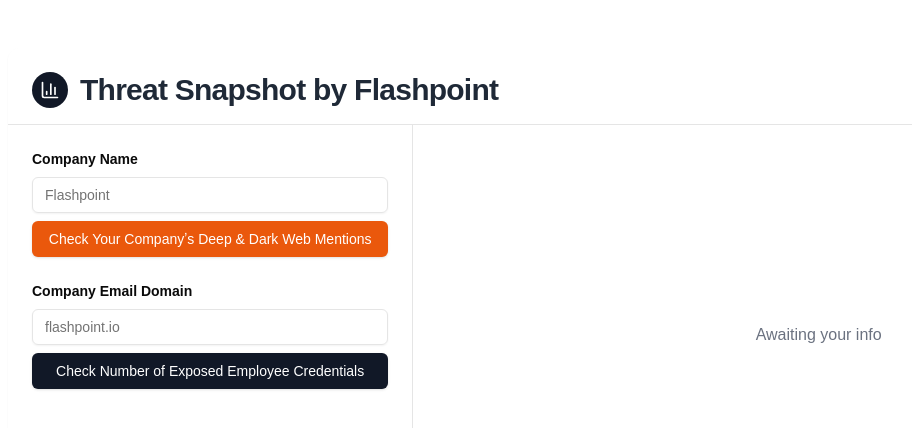
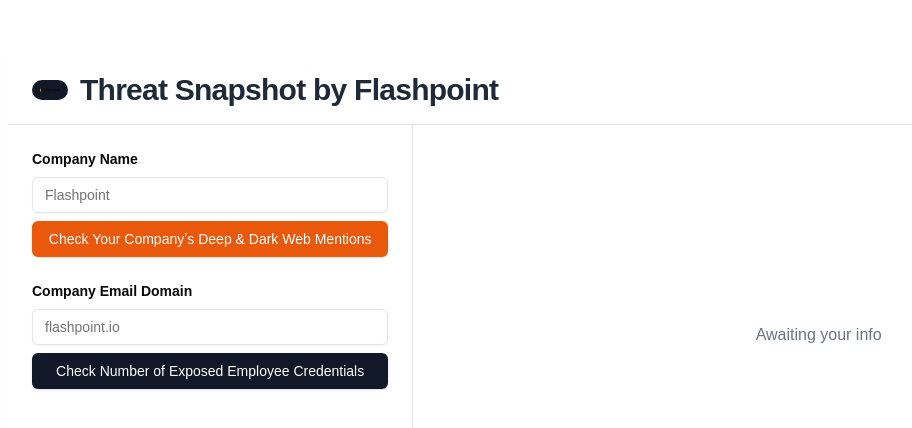
Before and after one commit to rrh1441/prospect, a Next.js app: page / in a window 1280 px wide. Shown: the top 428 px of the page, without its empty margins (24-936 px from the left). Built offline with nearby package versions, Linux system fonts and the light colour scheme.

Commit message:
Updated icon

```diff
--- a/src/app/page.tsx
+++ b/src/app/page.tsx
@@ -19,8 +19,8 @@
 import {
   Loader2,
   AlertTriangle,
-  BarChart3,
 } from "lucide-react";
+import Image from "next/image";
 
 /* ------------------------------------------------------------------ */
 /*                                Types                               */
@@ -160,7 +160,7 @@
           <CardHeader className="border-b pb-4">
             <div className="flex items-center gap-3">
               <div className="p-2 rounded-full bg-gray-900 text-white">
-                <BarChart3 className="h-5 w-5" />
+                <Image src="/logo.png" alt="Logo" width={20} height={20} />
               </div>
               <CardTitle className="text-3xl font-extrabold text-gray-800">
                 Threat Snapshot by Flashpoint
```
Also changed, not shown: public/logo.png (added).
